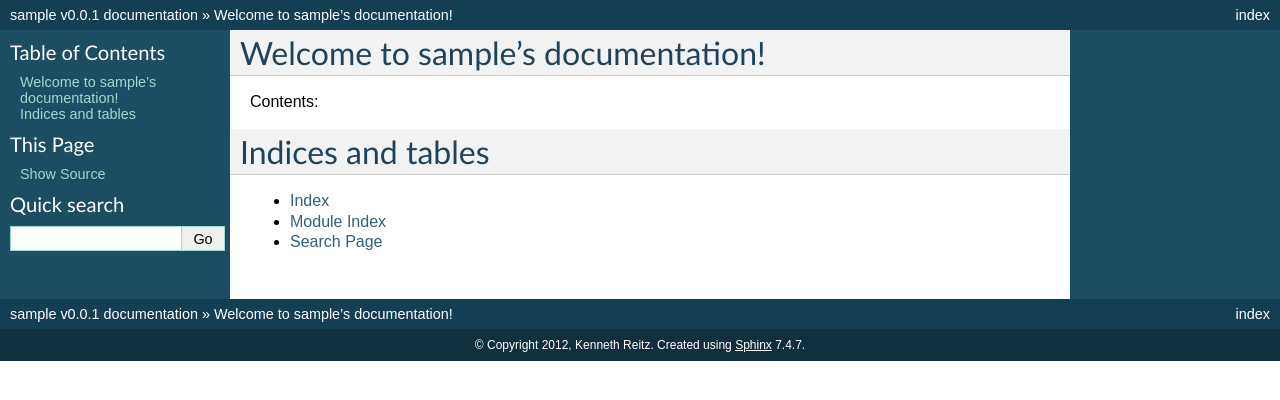
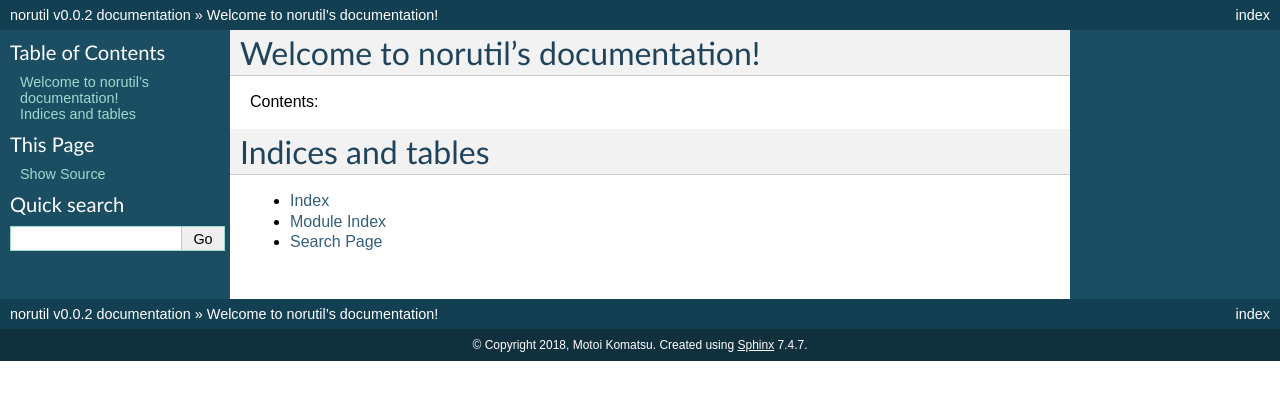
Before and after one commit to norabal/norutil, a Sphinx documentation site: the page built from docs/index.rst, in a window 1280 px wide. Shown: the top 400 px of the page. Built offline with Sphinx 7.4.7, drawn with Linux system fonts in a browser that asks for light colours.

Commit message:
modified sphinx documentation for norutil

```diff
--- a/docs/conf.py
+++ b/docs/conf.py
@@ -1,6 +1,6 @@
 # -*- coding: utf-8 -*-
 #
-# sample documentation build configuration file, created by
+# norutil documentation build configuration file, created by
 # sphinx-quickstart on Mon Apr 16 21:22:43 2012.
 #
 # This file is execfile()d with the current directory set to its containing dir.
@@ -40,17 +40,17 @@ source_suffix = '.rst'
 master_doc = 'index'
 
 # General information about the project.
-project = u'sample'
-copyright = u'2012, Kenneth Reitz'
+project = u'norutil'
+copyright = u'2018, Motoi Komatsu'
 
 # The version info for the project you're documenting, acts as replacement for
 # |version| and |release|, also used in various other places throughout the
 # built documents.
 #
 # The short X.Y version.
-version = 'v0.0.1'
+version = 'v0.0.2'
 # The full version, including alpha/beta/rc tags.
-release = 'v0.0.1'
+release = 'v0.0.2'
 
 # The language for content autogenerated by Sphinx. Refer to documentation
 # for a list of supported languages.
@@ -164,7 +164,7 @@ html_static_path = ['_static']
 #html_file_suffix = None
 
 # Output file base name for HTML help builder.
-htmlhelp_basename = 'sampledoc'
+htmlhelp_basename = 'norutildoc'
 
 
 # -- Options for LaTeX output --------------------------------------------------
@@ -183,8 +183,8 @@ latex_elements = {
 # Grouping the document tree into LaTeX files. List of tuples
 # (source start file, target name, title, author, documentclass [howto/manual]).
 latex_documents = [
-  ('index', 'sample.tex', u'sample Documentation',
-   u'Kenneth Reitz', 'manual'),
+  ('index', 'norutil.tex', u'norutil Documentation',
+   u'Motoi Komatsu', 'manual'),
 ]
 
 # The name of an image file (relative to this directory) to place at the top of
@@ -213,8 +213,8 @@ latex_documents = [
 # One entry per manual page. List of tuples
 # (source start file, name, description, authors, manual section).
 man_pages = [
-    ('index', 'sample', u'sample Documentation',
-     [u'Kenneth Reitz'], 1)
+    ('index', 'norutil', u'norutil Documentation',
+     [u'Motoi Komatsu'], 1)
 ]
 
 # If true, show URL addresses after external links.
@@ -227,8 +227,8 @@ man_pages = [
 # (source start file, target name, title, author,
 #  dir menu entry, description, category)
 texinfo_documents = [
-  ('index', 'sample', u'sample Documentation',
-   u'Kenneth Reitz', 'sample', 'One line description of project.',
+  ('index', 'norutil', u'norutil Documentation',
+   u'Motoi Komatsu', 'norutil', 'One line description of project.',
    'Miscellaneous'),
 ]
 
--- a/docs/index.rst
+++ b/docs/index.rst
@@ -3,8 +3,8 @@
    You can adapt this file completely to your liking, but it should at least
    contain the root `toctree` directive.
 
-Welcome to sample's documentation!
-==================================
+Welcome to norutil's documentation!
+===================================
 
 Contents:
 
```
